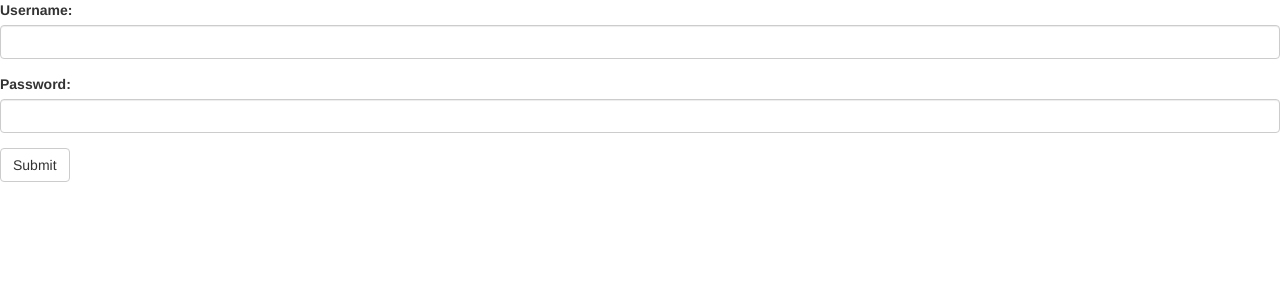
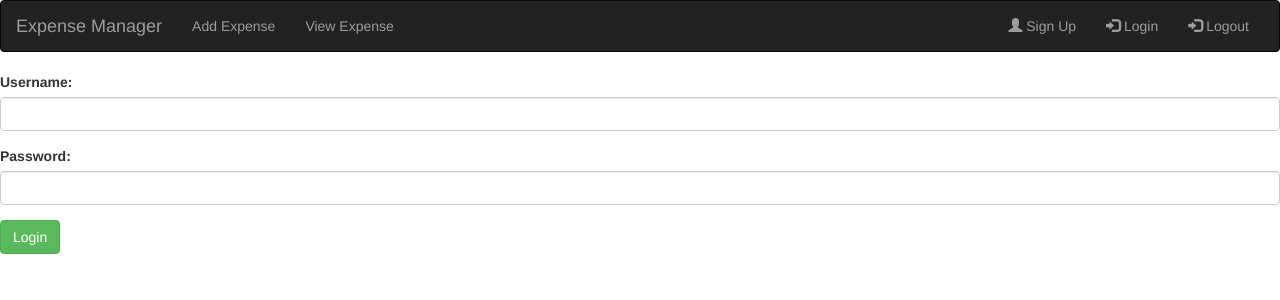
Before and after one commit to Anmol-Gulati/expense_manager, a Django app: page /accounts/login/ in a window 1280 px wide. Shown: the top 300 px of the page. Run offline with Django 3.2, Linux system fonts and the light colour scheme; some libraries are stand-ins or nearby versions.

Commit message:
Improved UI and added logout functionality.

```diff
--- a/accounts/templates/accounts/login.html
+++ b/accounts/templates/accounts/login.html
@@ -14,6 +14,6 @@
     		<label for="password">Password:</label>
     		<input type="password" class="form-control" id="password" name="password">
   		</div>
-  		<button type="submit" class="btn btn-default">Submit</button>
+  		<button type="submit" class="btn btn-success">Login</button>
 	</form>
 {% endblock %}
--- a/accounts/urls.py
+++ b/accounts/urls.py
@@ -5,4 +5,5 @@ from . import views
 urlpatterns = [
 	url(r'register/$', views.register, name='register'),
 	url(r'login/$', views.login_view, name='login'),
+	url(r'logout/$', views.logout_view, name='logout'),
 ]
--- a/accounts/views.py
+++ b/accounts/views.py
@@ -1,7 +1,7 @@
 from django.shortcuts import render
 from django.http import HttpResponseRedirect
 from django.contrib.auth.forms import UserCreationForm
-from django.contrib.auth import authenticate, login
+from django.contrib.auth import authenticate, login, logout
 
 def register(request):
 
@@ -27,3 +27,8 @@ def login_view(request):
 		return render(request, 'accounts/login.html', {'error': error})
 
 	return render(request, 'accounts/login.html')
+
+
+def logout_view(request):
+	logout(request)
+	return HttpResponseRedirect('/')
--- a/expense/views.py
+++ b/expense/views.py
@@ -31,7 +31,7 @@ def add_expense(request):
 	return render(request, 'expense/expense_form.html')
 
 
-
+@login_required
 def view_expense(request):
 	return render(request, 'expense/view_expense.html')
 
--- a/templates/base.html
+++ b/templates/base.html
@@ -3,8 +3,35 @@
 <head>
 	<title>{% block title %}{% endblock %}</title>
 	<link rel="stylesheet" type="text/css" href="https://maxcdn.bootstrapcdn.com/bootstrap/3.3.7/css/bootstrap.min.css">
+
+	<script src="https://ajax.googleapis.com/ajax/libs/jquery/3.2.0/jquery.min.js"></script>
+  	<script src="https://maxcdn.bootstrapcdn.com/bootstrap/3.3.7/js/bootstrap.min.js"></script>
+  	{% block tags %}{% endblock %}
 </head>
 <body>
+	<nav class="navbar navbar-inverse">
+  		<div class="container-fluid">
+    		<div class="navbar-header">
+    			<button type="button" class="navbar-toggle" data-toggle="collapse" data-target="#myNavbar">
+		        <span class="icon-bar"></span>
+		        <span class="icon-bar"></span>
+		        <span class="icon-bar"></span>
+		      	</button>
+      			<a class="navbar-brand" href="{% url 'home' %}">Expense Manager</a>
+    		</div>
+    	<div class="collapse navbar-collapse" id="myNavbar">
+    	<ul class="nav navbar-nav">
+      		<li><a href="{% url 'expense:add_expense' %}">Add Expense</a></li>
+      		<li><a href="{% url 'expense:view_expense' %}">View Expense</a></li>
+    	</ul>
+   		 <ul class="nav navbar-nav navbar-right">
+      		<li><a href="{% url 'accounts:register' %}"><span class="glyphicon glyphicon-user"></span> Sign Up</a></li>
+      		<li><a href="{% url 'accounts:login' %}"><span class="glyphicon glyphicon-log-in"></span> Login</a></li>
+      		<li><a href="{% url 'accounts:logout' %}"><span class="glyphicon glyphicon-log-in"></span> Logout</a></li>
+    	</ul>
+  		</div>
+  		</div>
+	</nav>
 	{% block content %}{% endblock %}
 </body>
 </html>
--- a/templates/home.html
+++ b/templates/home.html
@@ -2,15 +2,21 @@
 {% block title %}Home{% endblock %}
 
 {% block content %}
-	<nav class="navbar navbar-default">
-  		<div class="container-fluid">
-    		<div class="navbar-header">
-      			<a class="navbar-brand" href="{% url 'home' %}">Expense Manager</a>
-    		</div>
-    		<ul class="nav navbar-nav">
-      		<li><a href="{% url 'accounts:login' %}">Login</a></li>
-      		<li><a href="{% url 'accounts:register' %}">Signup</a></li>
-    		</ul>
-  		</div>
-	</nav>
+<div class="container">
+  <div class="jumbotron">
+    <h1>Welcome to Expense Manager.</h1>
+  </div>
+  <div class="row">
+    <div class="col-lg-offset-3 col-xs-offset-3 col-xs-1">
+      <a href="{% url 'accounts:register' %}">
+        <button class="btn btn-info">Sign Up</button>
+      </a>
+    </div>
+    <div class="col-lg-offset-2 col-xs-offset-2 col-xs-1">
+      <a href="{% url 'accounts:login' %}">
+        <button class="btn btn-primary">Login</button>
+      </a>
+    </div>
+  </div>
+</div>
 {% endblock %}
```
Also changed, not shown: expense/templates/expense/expense_form.html (+8 -12 lines), expense/templates/expense/view_expense.html (+10 -10 lines), db.sqlite3.
